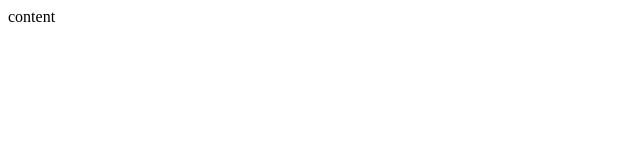
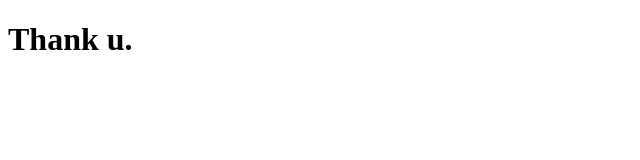
Before and after one commit to wedobetterweb/wedobetterweb.github.io, a plain HTML site: page index.html in a window 1280 px wide. Shown: the whole page, without its empty margins (0-640 px from the left). Drawn offline with Linux system fonts and the light colour scheme.

Commit message:
sync trial

```diff
--- a/index.html
+++ b/index.html
@@ -1,11 +1,11 @@
 <!DOCTYPE html>
 <html>
 <head>
-<title>title</title>
+<title>Hello Dolly</title>
 </head>
 
 <body>
-content
+<h1>Thank u.</h1>
 </body>
 
 </html>
```
